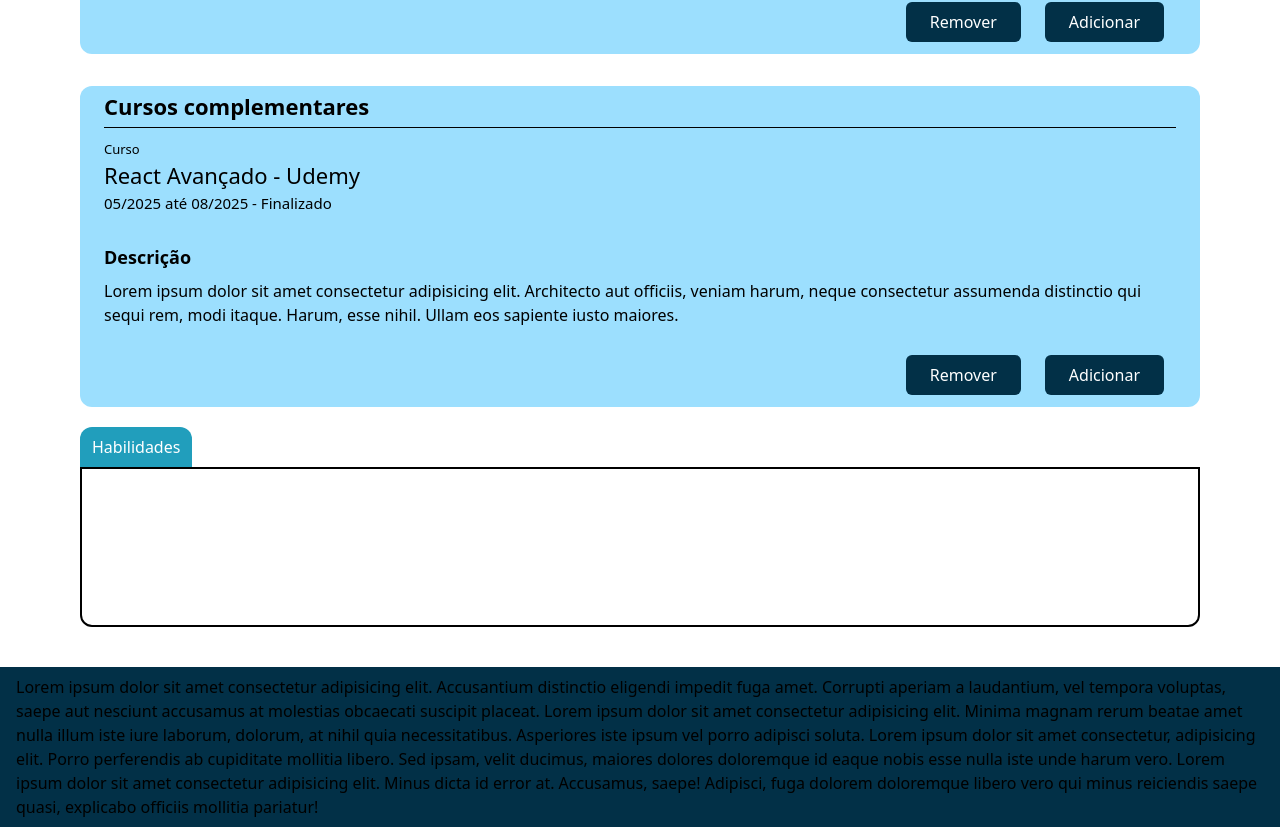
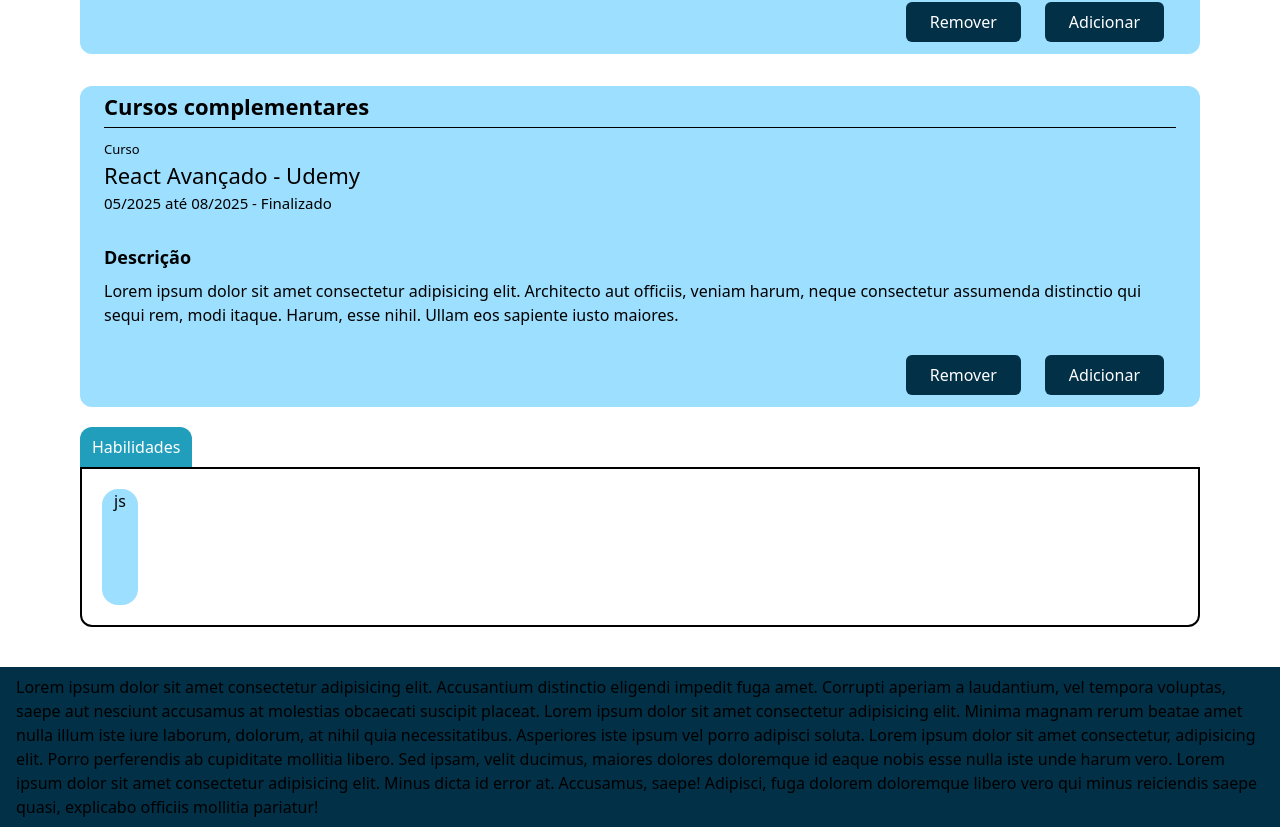
Before and after one commit to t4Facef/tic-2025-front, a React (Create React App) app: page /usuarios/1/perfil in a window 1280 px wide. Shown: the part 1068-1895 px from the top of the page. Built offline with nearby package versions, Linux system fonts and the light colour scheme.

Commit message:
Avanço na implementação da caixa de tags

```diff
--- a/src/components/content/tag.tsx
+++ b/src/components/content/tag.tsx
@@ -6,8 +6,8 @@ interface TagProps {
 
 export default function Tag({children}: TagProps ){
     return(
-        <div>
-
+        <div className="bg-blue4 inline-flex px-3 m-2 rounded-2xl font-medium">
+            {children}
         </div>
     )
 }
--- a/src/components/content/tag_container.tsx
+++ b/src/components/content/tag_container.tsx
@@ -1,15 +1,19 @@
 import { ReactNode } from "react";
+import Tag from "./tag";
 
 interface TagContainerProps {
     children: ReactNode
+    tags?: string[]
 }
 
-export default function TagContainer({children}: TagContainerProps){
+export default function TagContainer({children, tags = []}: TagContainerProps){
     return(
         <div className="mt-5">
             <p className="inline-flex bg-blue2 text-white p-2 px-3 rounded-t-xl">{children}</p>
-            <div className="border-[2px] border-black min-h-[10rem] rounded-b-xl">
-
+            <div className="border-[2px] border-black min-h-[10rem] rounded-b-xl p-3 flex flex-wrap gap-2">
+                {tags.map((tag, index) => (
+                    <Tag key={index}>{tag}</Tag>
+                ))}
             </div>
         </div>
     )
--- a/src/pages/candidate_profile.tsx
+++ b/src/pages/candidate_profile.tsx
@@ -22,6 +22,8 @@ interface DumpDataType {
     info1: InfoType;
     info2: InfoType;
     info3: InfoType;
+    skills: string[];
+    barriers: string[];
 } //Só pra deixar registrado como deve ser, posteriormente vamos substituir isso pelo get no banco de dados
 
 const dumpData: DumpDataType = {
@@ -54,7 +56,9 @@ const dumpData: DumpDataType = {
         endDate: "08/2025",
         status: "Finalizado",
         desc: "Lorem ipsum dolor sit amet consectetur adipisicing elit. Architecto aut officiis, veniam harum, neque consectetur assumenda distinctio qui sequi rem, modi itaque. Harum, esse nihil. Ullam eos sapiente iusto maiores.",
-    }
+    },
+    skills: ["js"],
+    barriers: ["js"]
 }
 
 export default function CandidateProfile(){
@@ -101,7 +105,7 @@ export default function CandidateProfile(){
                 status={dumpData.info3.status}
                 description={dumpData.info3.desc}
             />
-            <TagContainer>Habilidades</TagContainer>
+            <TagContainer tags={dumpData.skills}>Habilidades</TagContainer>
         </div>
     )
 }
```
